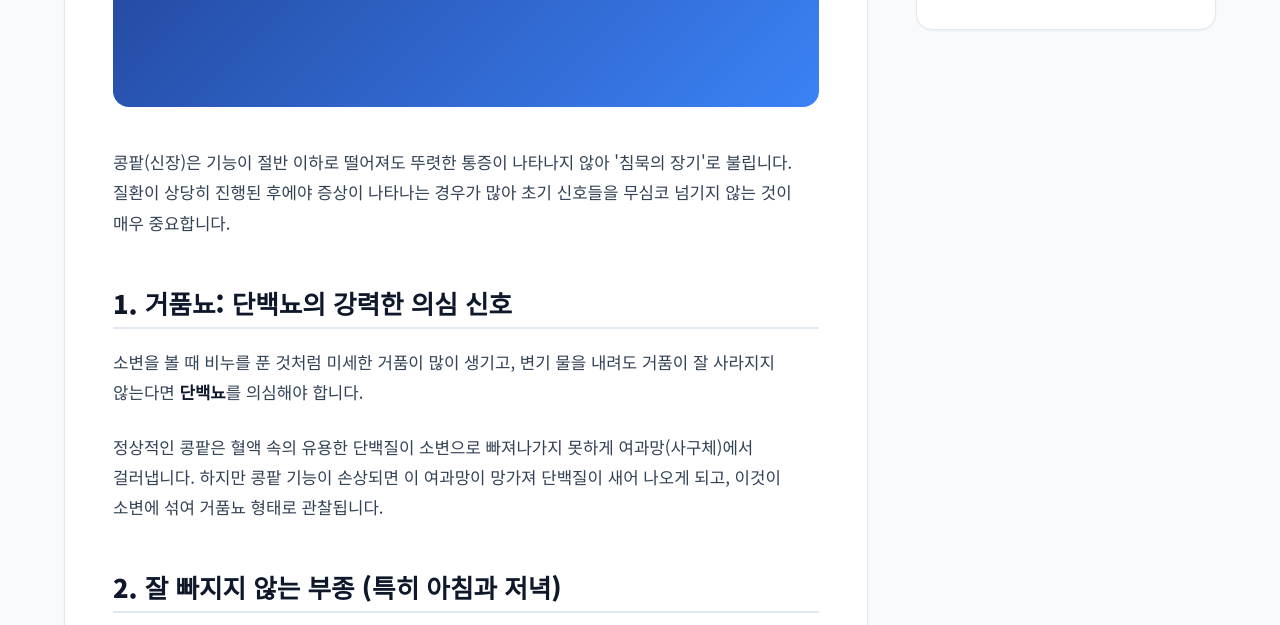
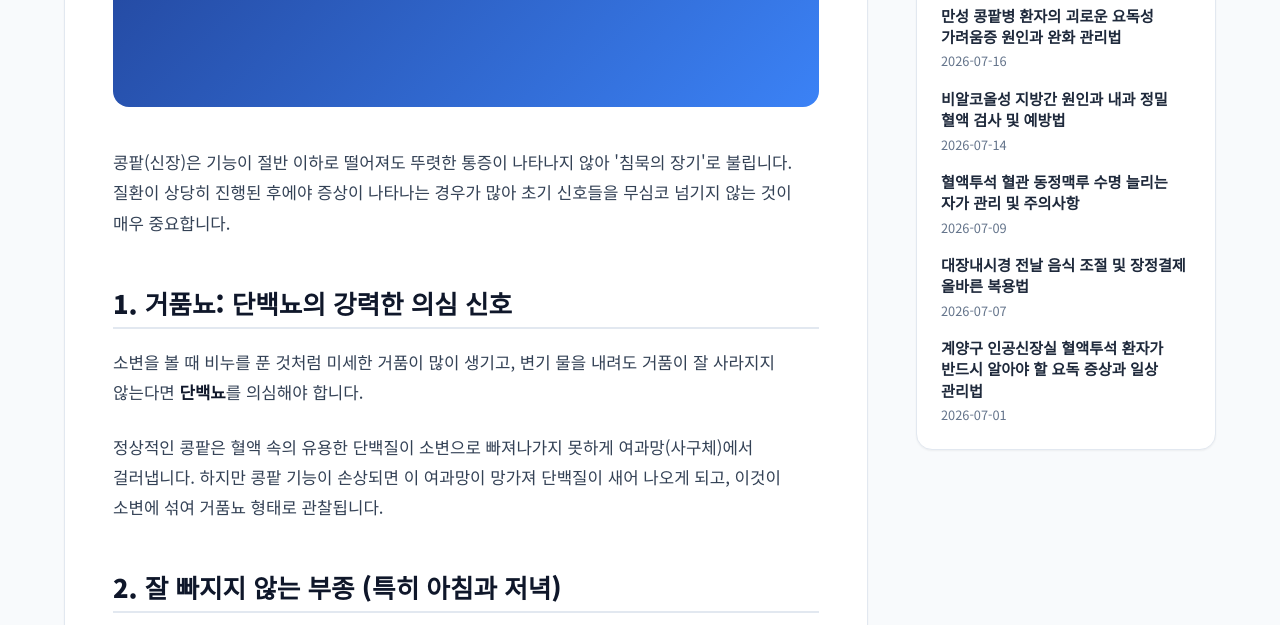
Before and after one commit to bnam1321-bit/sangwoo-clinic-blog, a plain HTML site: page blog/gyeyang-ckd-symptoms.html in a window 1280 px wide. Shown: the part 648-1273 px from the top of the page. Drawn offline with Linux system fonts and the light colour scheme; a web font is replaced by a local one.

Commit message:
Auto-publish: Manually triggered scheduled post release (gyeyang-ckd-symptoms.html)

```diff
--- a/drafts/gyeyang-ckd-symptoms.html
+++ b/blog/gyeyang-ckd-symptoms.html
@@ -97,7 +97,28 @@ filename: gyeyang-ckd-symptoms.html
         </div>
         <div class="sidebar-card">
           <h4 class="sidebar-title">추천 건강 정보</h4>
-          <div class="sidebar-posts-list"></div>
+                    <div class="sidebar-posts-list">
+            <div class="sidebar-post-item">
+              <a href="./gyeyang-kidney-failure-itching.html" class="sidebar-post-link">만성 콩팥병 환자의 괴로운 요독성 가려움증 원인과 완화 관리법</a>
+              <span class="sidebar-post-date">2026-07-16</span>
+            </div>
+            <div class="sidebar-post-item">
+              <a href="./gyeyang-fatty-liver.html" class="sidebar-post-link">비알코올성 지방간 원인과 내과 정밀 혈액 검사 및 예방법</a>
+              <span class="sidebar-post-date">2026-07-14</span>
+            </div>
+            <div class="sidebar-post-item">
+              <a href="./gyeyang-dialysis-fistula.html" class="sidebar-post-link">혈액투석 혈관 동정맥루 수명 늘리는 자가 관리 및 주의사항</a>
+              <span class="sidebar-post-date">2026-07-09</span>
+            </div>
+            <div class="sidebar-post-item">
+              <a href="./gyeyang-colonoscopy-prep.html" class="sidebar-post-link">대장내시경 전날 음식 조절 및 장정결제 올바른 복용법</a>
+              <span class="sidebar-post-date">2026-07-07</span>
+            </div>
+            <div class="sidebar-post-item">
+              <a href="./gyeyang-hemodialysis-center.html" class="sidebar-post-link">계양구 인공신장실 혈액투석 환자가 반드시 알아야 할 요독 증상과 일상 관리법</a>
+              <span class="sidebar-post-date">2026-07-01</span>
+            </div>
+          </div>
         </div>
       </aside>
     </div>
```
Also changed, not shown: blog/gyeyang-chronic-disease-hypertension-diabetes.html (+1 -1 lines), blog/gyeyang-colonoscopy-prep.html (+1 -1 lines), blog/gyeyang-diabetes-clinic.html (+1 -1 lines), blog/gyeyang-dialysis-fistula.html (+1 -1 lines), blog/gyeyang-endoscopy-polypectomy.html (+1 -1 lines), blog/gyeyang-fatty-liver.html (+1 -1 lines), blog/gyeyang-health-checkup-guide.html (+1 -1 lines), blog/gyeyang-hemodialysis-center.html (+1 -1 lines), blog/gyeyang-kidney-diet-principles.html (+1 -1 lines), blog/gyeyang-kidney-failure-itching.html (+1 -1 lines), blog/gyeyang-kidney-stones-symptoms.html (+1 -1 lines), index.html (+24 -0 lines).
